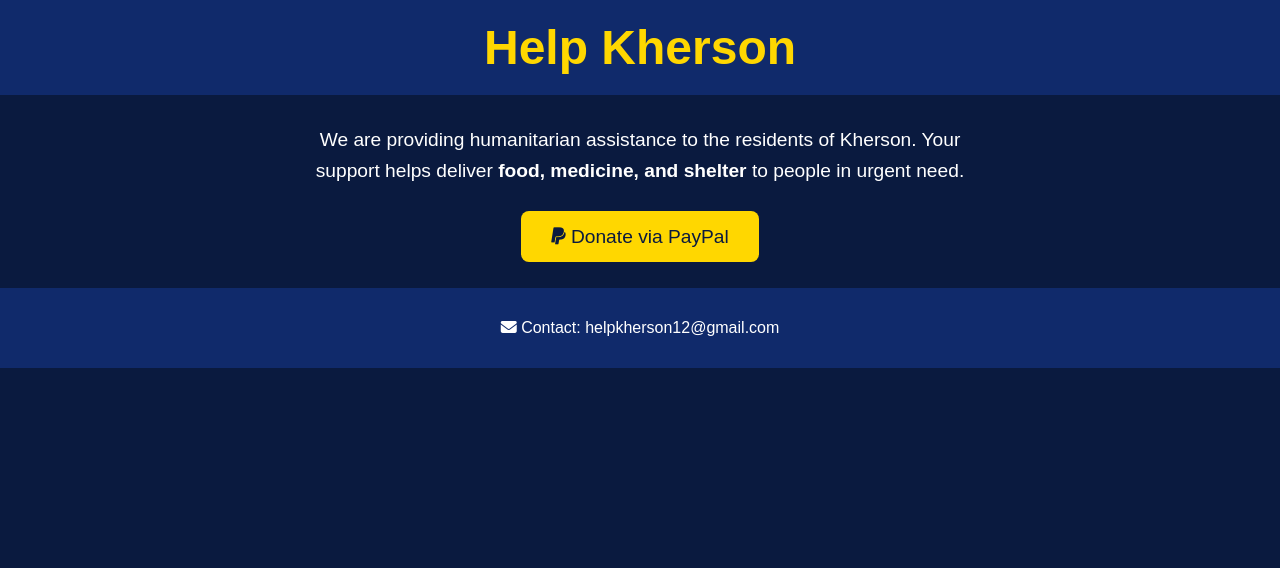
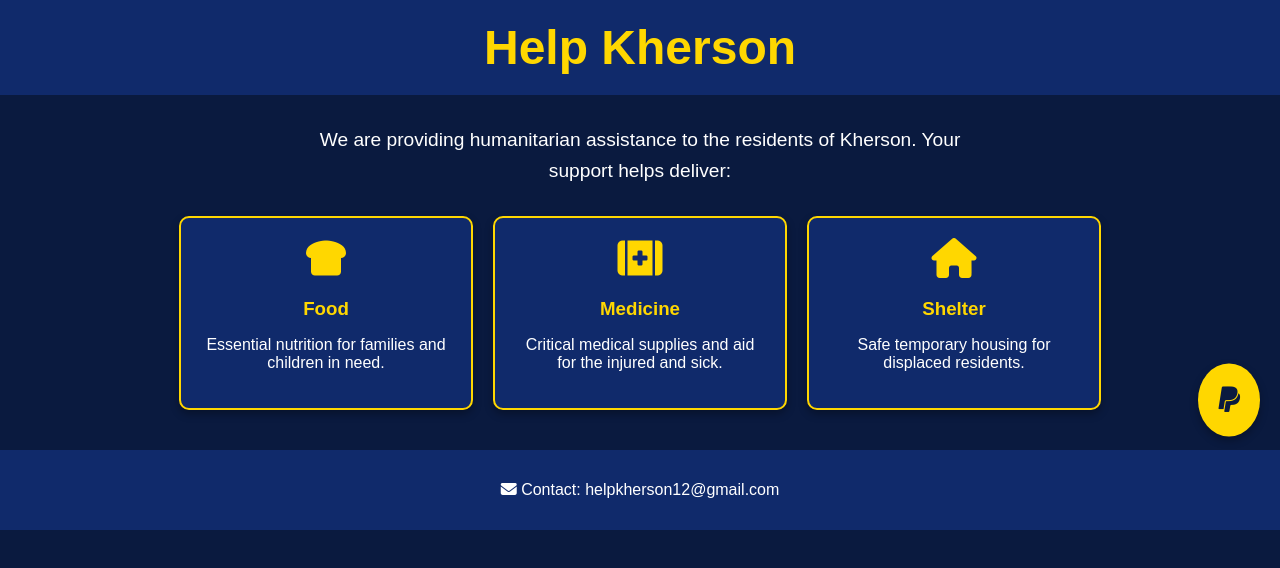
Before and after one commit to Kherson25/help-kherson, a plain HTML site: page index.html in a window 1280 px wide. Drawn offline with Linux system fonts and the light colour scheme.

Commit message:
Add files via upload

```diff
--- a/index.html
+++ b/index.html
@@ -14,22 +14,35 @@
 
     <main>
         <section class="description">
-            <p>
-                We are providing humanitarian assistance to the residents of Kherson.
-                Your support helps deliver <strong>food, medicine, and shelter</strong>
-                to people in urgent need.
-            </p>
+            <p>We are providing humanitarian assistance to the residents of Kherson. Your support helps deliver:</p>
         </section>
 
-        <section class="donate">
-            <a href="https://www.paypal.com/donate?business=helpkherson12@gmail.com" target="_blank" class="donate-btn">
-                <i class="fab fa-paypal"></i> Donate via PayPal
-            </a>
+        <section class="cards">
+            <div class="card">
+                <i class="fas fa-bread-slice"></i>
+                <h3>Food</h3>
+                <p>Essential nutrition for families and children in need.</p>
+            </div>
+            <div class="card">
+                <i class="fas fa-kit-medical"></i>
+                <h3>Medicine</h3>
+                <p>Critical medical supplies and aid for the injured and sick.</p>
+            </div>
+            <div class="card">
+                <i class="fas fa-house"></i>
+                <h3>Shelter</h3>
+                <p>Safe temporary housing for displaced residents.</p>
+            </div>
         </section>
     </main>
 
     <footer>
         <p><i class="fas fa-envelope"></i> Contact: helpkherson12@gmail.com</p>
     </footer>
+
+    <!-- Fixed Donate Button -->
+    <a href="https://www.paypal.com/donate?business=helpkherson12@gmail.com" target="_blank" class="fixed-donate-btn">
+        <i class="fab fa-paypal"></i>
+    </a>
 </body>
 </html>
--- a/style.css
+++ b/style.css
@@ -24,22 +24,39 @@ header h1 {
     line-height: 1.6;
 }
 
-.donate {
-    margin: 40px 0;
+.cards {
+    display: flex;
+    justify-content: center;
+    gap: 20px;
+    flex-wrap: wrap;
+    margin: 30px auto;
+    max-width: 1000px;
 }
 
-.donate-btn {
-    background-color: #ffd700;
-    color: #0a1a3f;
-    padding: 15px 30px;
-    text-decoration: none;
-    font-size: 1.2em;
-    border-radius: 8px;
-    transition: background 0.3s;
+.card {
+    background-color: #102a6b;
+    border: 2px solid #ffd700;
+    border-radius: 10px;
+    padding: 20px;
+    width: 250px;
+    box-shadow: 0 4px 8px rgba(0,0,0,0.3);
+    transition: transform 0.3s, box-shadow 0.3s;
 }
 
-.donate-btn:hover {
-    background-color: #ffcc00;
+.card:hover {
+    transform: translateY(-5px);
+    box-shadow: 0 8px 16px rgba(0,0,0,0.5);
+}
+
+.card i {
+    font-size: 2.5em;
+    color: #ffd700;
+    margin-bottom: 10px;
+}
+
+.card h3 {
+    margin: 10px 0;
+    color: #ffd700;
 }
 
 footer {
@@ -49,3 +66,24 @@ footer {
     font-size: 1em;
     color: #ffffff;
 }
+
+/* Fixed Donate Button */
+.fixed-donate-btn {
+    position: fixed;
+    top: 50%;
+    right: 20px;
+    transform: translateY(-50%);
+    background-color: #ffd700;
+    color: #0a1a3f;
+    padding: 20px;
+    border-radius: 50%;
+    font-size: 1.8em;
+    box-shadow: 0px 4px 8px rgba(0,0,0,0.3);
+    transition: background 0.3s, transform 0.3s;
+    z-index: 1000;
+}
+
+.fixed-donate-btn:hover {
+    background-color: #ffcc00;
+    transform: translateY(-50%) scale(1.1);
+}
```
